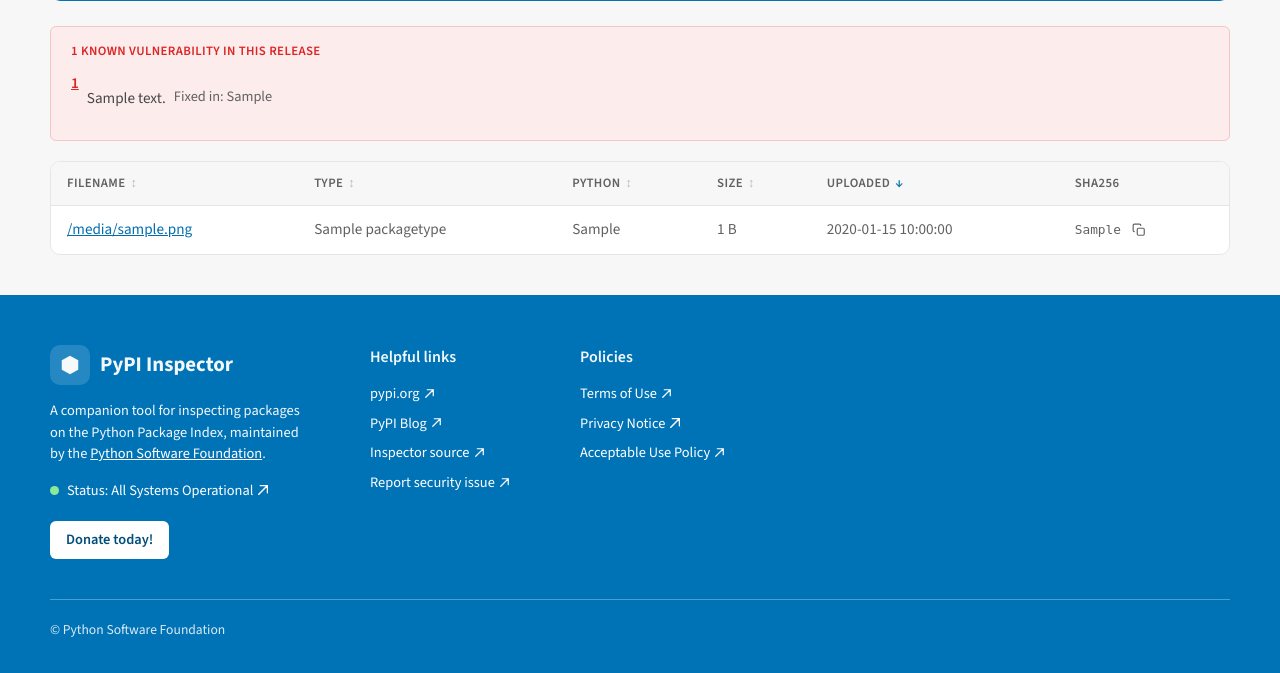
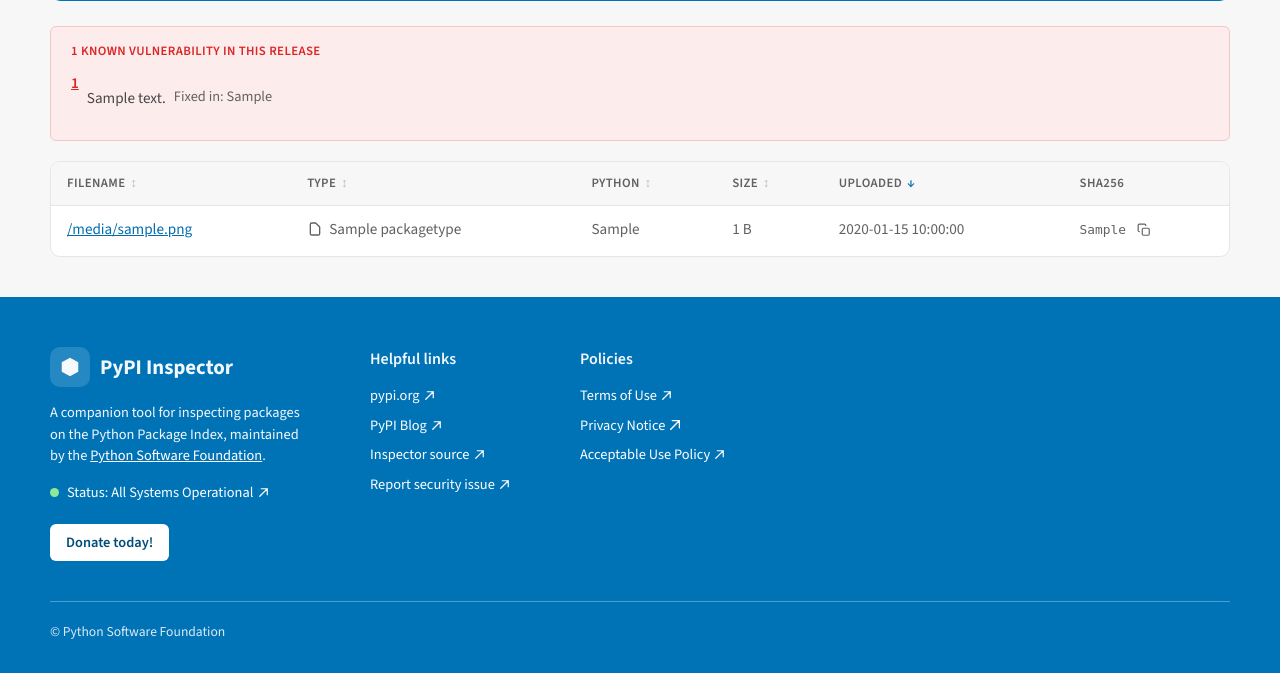
Before and after one commit to pypi/inspector, a Flask app: template inspector/templates/links.html in a window 1280 px wide. Shown: the part 308-981 px from the top of the page. Before the commit the page ends 945 px from the top, so only its background shows below. Run offline with Flask 3, Linux system fonts and the light colour scheme; the template is opened without the code that fills it: most values are stand-ins (such as "Sample title", 1, 10 or a date in 2020); some libraries are stand-ins or nearby versions.

Commit message:
Add file-type icons to the package files table
Wheel and sdist got a distinct icon each (a literal wheel glyph, and
a boxed-archive glyph) instead of plain text labels; anything else
(egg, MSI, RPM, ...) falls back to a generic file icon.

Co-Authored-By: Claude Sonnet 5 <noreply@anthropic.com>

```diff
--- a/inspector/static/pypi.css
+++ b/inspector/static/pypi.css
@@ -892,6 +892,19 @@ table.data-table {
   color: var(--primary);
 }
 
+/* File type icon (package files table) */
+
+.filetype {
+  display: inline-flex;
+  align-items: center;
+  gap: 6px;
+}
+
+.filetype svg {
+  flex-shrink: 0;
+  color: var(--grey-mid);
+}
+
 /* SHA256 cell (file table) */
 
 .hash-cell {
--- a/inspector/templates/links.html
+++ b/inspector/templates/links.html
@@ -1,4 +1,23 @@
 {% extends 'base.html' %}
+
+{% macro package_icon(packagetype) %}
+{% if packagetype == "Wheel" %}
+  <svg width="16" height="16" viewBox="0 0 24 24" fill="none" stroke="currentColor" stroke-width="2" aria-hidden="true">
+    <circle cx="12" cy="12" r="9"></circle>
+    <circle cx="12" cy="12" r="2.5"></circle>
+    <path d="M12 3v6.5M12 14.5V21M3 12h6.5M14.5 12H21"></path>
+  </svg>
+{% elif packagetype == "Source" %}
+  <svg width="16" height="16" viewBox="0 0 24 24" fill="none" stroke="currentColor" stroke-width="2" aria-hidden="true">
+    <rect x="3" y="7" width="18" height="14" rx="1"></rect>
+    <path d="M3 7l2-4h14l2 4M10 12h4"></path>
+  </svg>
+{% else %}
+  <svg width="16" height="16" viewBox="0 0 24 24" fill="none" stroke="currentColor" stroke-width="2" aria-hidden="true">
+    <path d="M7 21h10a2 2 0 002-2V9.414a1 1 0 00-.293-.707l-5.414-5.414A1 1 0 0012.586 3H7a2 2 0 00-2 2v14a2 2 0 002 2z"></path>
+  </svg>
+{% endif %}
+{% endmacro %}
 
 {% block body %}
 <div class="project-banner">
@@ -32,7 +51,12 @@
             <div><span class="pill pill--yanked" {% if file.yanked_reason %}title="{{ file.yanked_reason }}"{% endif %}>Yanked</span></div>
           {% endif %}
         </td>
-        <td data-sort-value="{{ file.packagetype }}" class="text-muted">{{ file.packagetype }}</td>
+        <td data-sort-value="{{ file.packagetype }}" class="text-muted">
+          <span class="filetype">
+            {{ package_icon(file.packagetype) }}
+            {{ file.packagetype }}
+          </span>
+        </td>
         <td data-sort-value="{{ file.python_version }}" class="text-muted">{{ file.python_version }}</td>
         <td data-sort-value="{{ file.size or 0 }}" class="text-muted">{{ file.size|filesizeformat }}</td>
         <td data-sort-value="{{ file.upload_time }}" class="text-muted">{{ file.upload_time }}</td>
```
